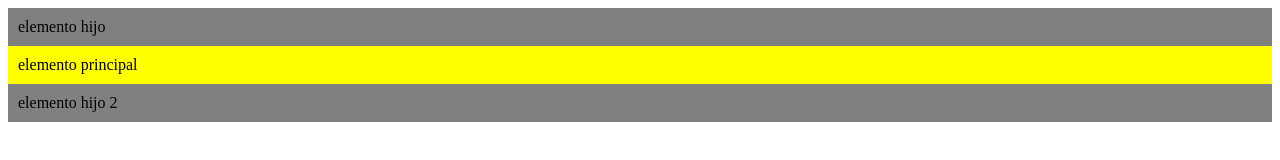
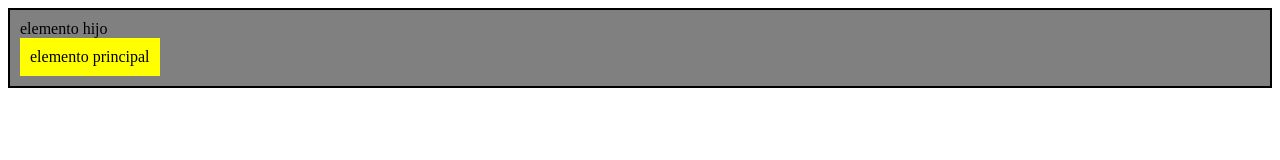
Before and after one commit to NestorRiberoPUJ1/Posiciones, a plain HTML site: page index.html in a window 1280 px wide. Drawn offline with Linux system fonts and the light colour scheme.

Commit message:
Update style.css

```diff
--- a/style.css
+++ b/style.css
@@ -1,7 +1,11 @@
+.elemento-padre{
+    border: 2px solid black;
+    position: relative;
+}
 .elemento-principal{
     background-color: yellow;
     padding: 10px;
-    position: static;
+    position: absolute;
     left: 10px;
     bottom: 10px;
 }
```
